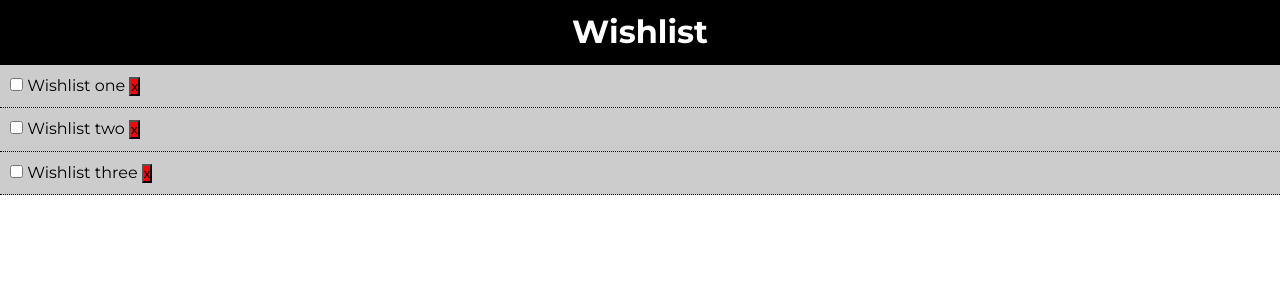
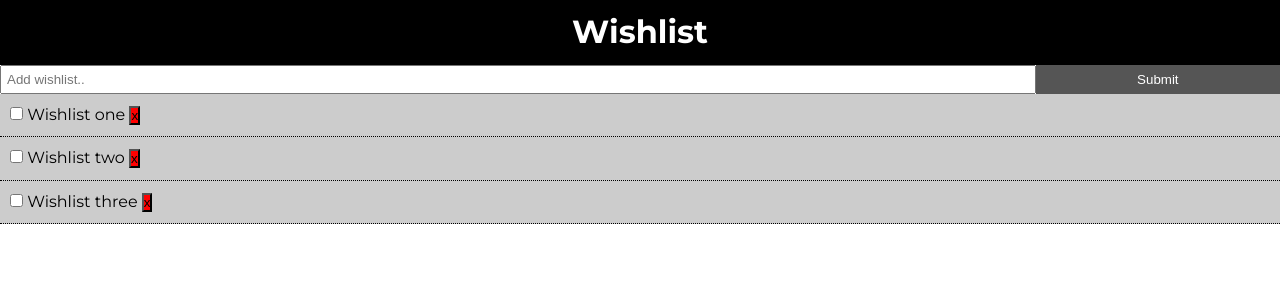
Before and after one commit to wlaj/Wishlist, a Vue app: page / in a window 1280 px wide. Shown: the top 300 px of the page. Built offline with nearby package versions, Linux system fonts and the light colour scheme.

Commit message:
Update 4
Fix voor AddWish

```diff
--- a/src/App.vue
+++ b/src/App.vue
@@ -1,6 +1,7 @@
 <template>
   <div id="app">
     <Header />
+    <AddWish />
     <Wishlist v-bind:wishlist="wishlist" v-on:del-wishlist="deleteWishlist" />
   </div>
 </template>
@@ -8,12 +9,14 @@
 <script>
 import Header from './components/layout/Header';
 import Wishlist from './components/Wishlist';
+import AddWish from './components/AddWish';
 
 export default {
   name: 'app',
   components: {
     Header,
-    Wishlist
+    Wishlist,
+    AddWish
   },
   data() {
     return {
@@ -58,4 +61,17 @@ export default {
     line-height: 1.4;
   }
 
+  .btn {
+    display: inline-block;
+    border: none;
+    background: #555;
+    color: #fff;
+    padding: 7px 20px;
+    cursor: pointer;
+  }
+
+  .btn:hover {
+    background: #666;
+  }
+
 </style>
--- /dev/null
+++ b/src/components/AddWish.vue
@@ -0,0 +1,34 @@
+<template>
+    <div>
+        <form>
+        <input type="text" v-model="title" name="title" placeholder="Add wishlist..">
+        <input type="submit" value="Submit" class="btn">
+        </form>
+        </div>
+</template>
+
+<script>
+export default {
+    name: "AddWishlist",
+    data() {
+        return {
+         title: ''
+        }
+    }
+}
+</script>
+
+<style scoped>
+form {
+    display: flex;
+}
+
+input[type="text"] {
+    flex: 10;
+    padding: 5px;
+}
+
+input[type="submit"] {
+  flex: 2;
+}
+</style>
```
Also changed, not shown: src/components/AddWishlist.vue (deleted, +0 -30 lines).
